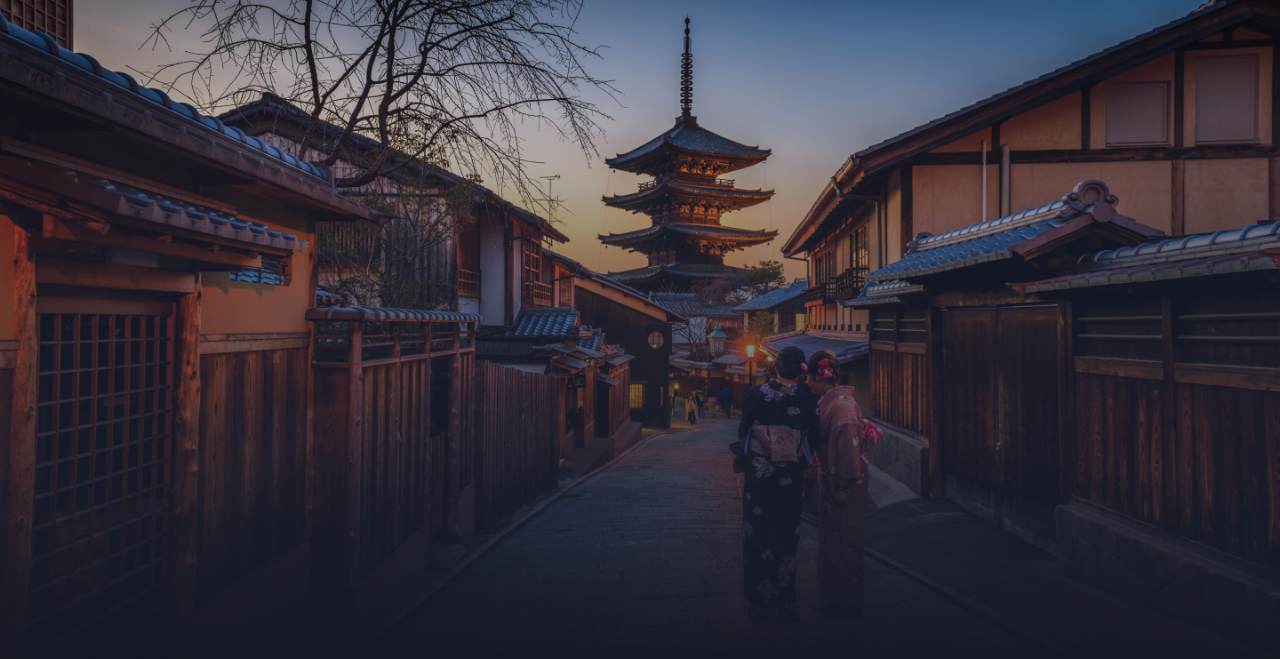
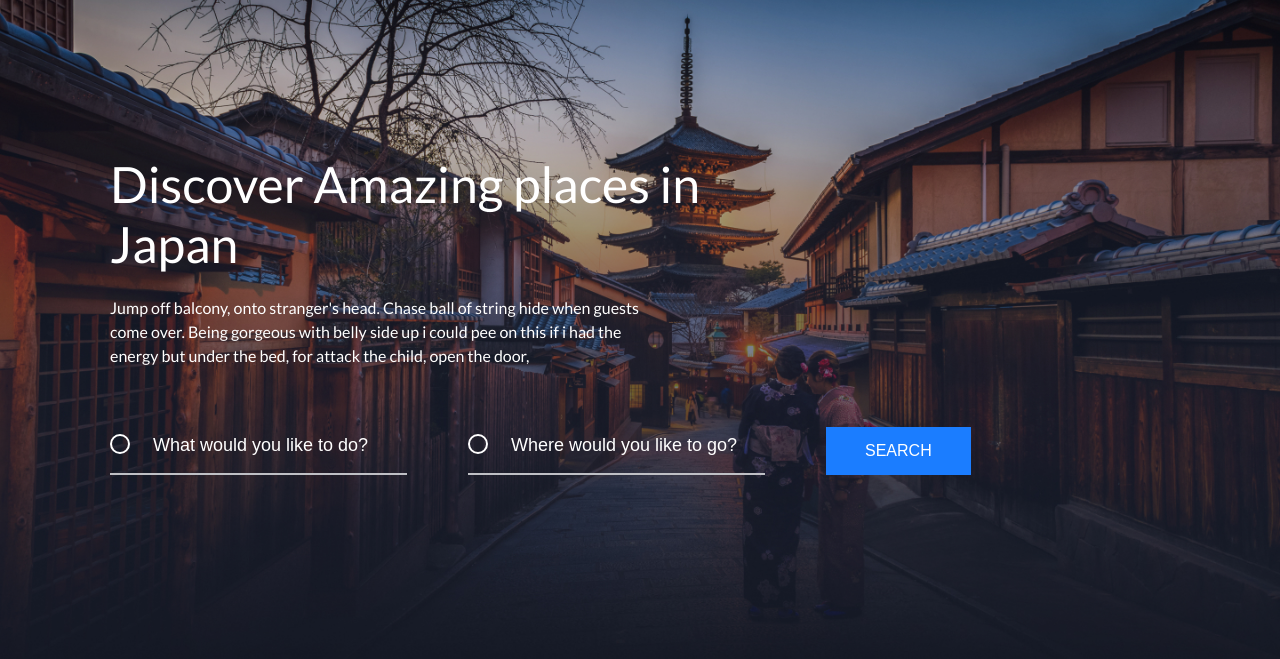
Before and after one commit to ShtefanI11/html-css, a plain HTML site: page travels-in-japan/index.html in a window 1280 px wide. Shown: the part 109-768 px from the top of the page. Drawn offline with Linux system fonts and the light colour scheme.

Commit message:
Task:3-travelsInJapan.path1

```diff
--- a/travels-in-japan/css/style.css
+++ b/travels-in-japan/css/style.css
@@ -450,8 +450,61 @@ body{
 
 /* intro styles start */
 .intro{
-  height: 100vh;
+  min-height: 100vh;
   background: url('/img/background-Hero.jpg') no-repeat center;
   background-size: cover;
+  padding-top: 263px;
+}
+.intro__title{
+  max-width: 619px;
+  font-size: 50px;
+  font-weight: 500;
+  line-height: 60px;
+  color: white;
+  margin-bottom: 22px;
+}
+.intro__subtitle{
+  max-width: 546px;
+  font-size: 16px;
+  font-weight: 400;
+  line-height: 24px;
+  color: white;
+  margin-bottom: 59px;
+}
+.search-form__info{
+  display: flex;
+  flex-wrap: wrap;
+}
+.search-form__field{
+  width: 297px;
+  background: transparent url('/img/svg/svg-circle.svg') no-repeat left 7px;
+  background-size: 20px;
+  border: none;
+  border-bottom: 2px solid #BFC0C5;
+  margin-right: 61px;
+  padding-left: 43px;
+  padding-bottom: 12px;
+  font-size: 18px;
+  font-weight: 500;
+  line-height: 24px;
+  color: white;
+}
+.search-form__field::placeholder{
+  font-size: 18px;
+  font-weight: 500;
+  line-height: 24px;
+  color: white;
+}
+.search-form__submit{
+  background: #1B7DFF;
+  text-transform: uppercase;
+  color: white;
+  padding: 15px 39px;
+  border: none;
+}
+.search-form__submit:hover,
+.search-form__submit:focus,
+.search-form__submit:active{
+  background: #1a54a0;
 }
 /* intro styles end */
--- a/travels-in-japan/index.html
+++ b/travels-in-japan/index.html
@@ -37,7 +37,19 @@
 
    <main class="main">
     <section class="intro">
-
+      <div class="wrapper">
+        <h1 class="intro__title">Discover Amazing places in Japan</h1>
+        <p class="intro__subtitle">Jump off balcony, onto stranger's head. Chase ball of string hide when guests come over. Being gorgeous with belly side up i could pee on this if i had the energy but under the bed, for attack the child, open the door, </p>
+        <form class="search-form">
+          <fieldset class="search-form__wrap">
+            <p class="search-form__info">
+              <input type="text" name="you like to do?" placeholder="What would you like to do?" class="search-form__field">
+              <input type="text" name="you like to go?" placeholder="Where would you like to go?" class="search-form__field">
+              <button class="search-form__submit">search</button>
+            </p>
+          </fieldset>
+        </form>
+      </div>
     </section>
    </main>
 </body>
```
Also changed, not shown: travels-in-japan/tasks.txt.
